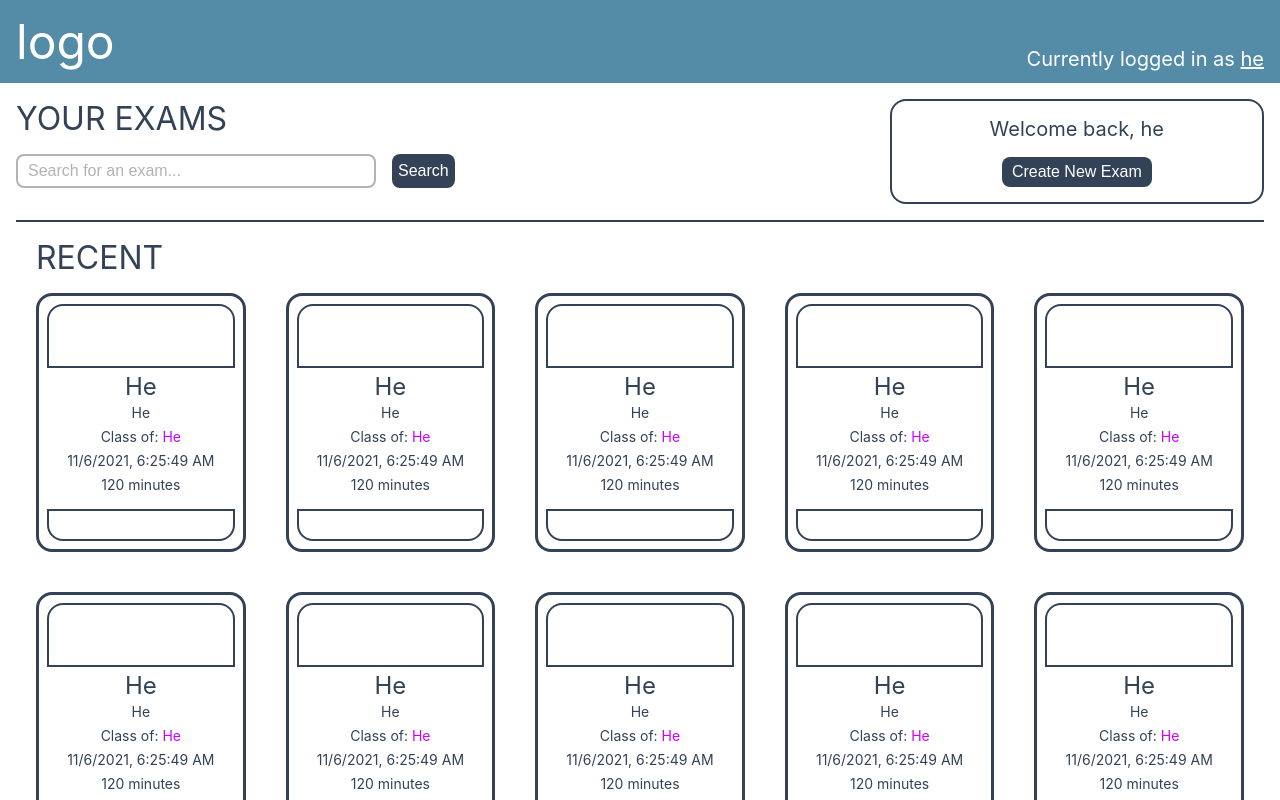
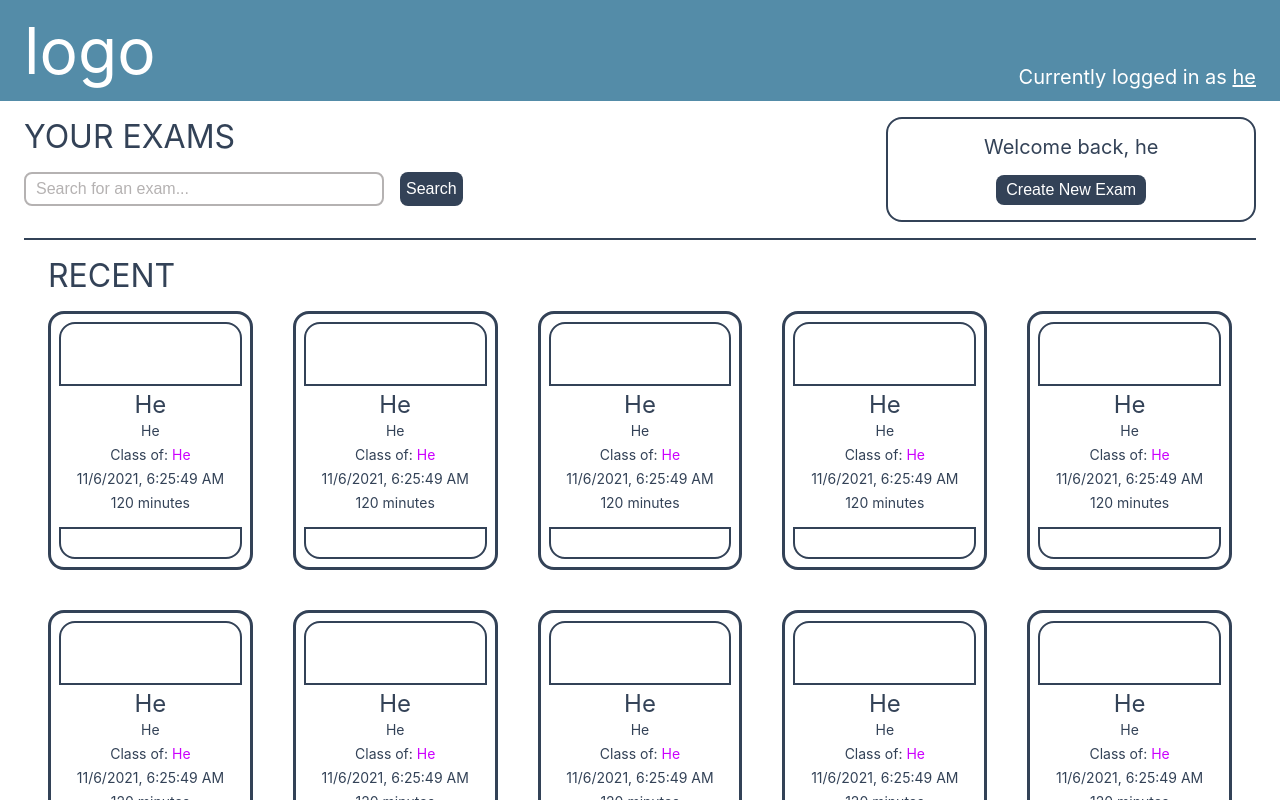
Before and after one commit to alitonia/multi-choice-system, a React (Create React App) app in the folder frontend/: page /dashboard in a window 1280 px wide. Shown: the top 800 px of the page. Built offline with nearby package versions, Linux system fonts and the light colour scheme.

Commit message:
complete ui for dashboard

```diff
--- a/frontend/src/components/header/Header.styles.js
+++ b/frontend/src/components/header/Header.styles.js
@@ -3,14 +3,14 @@ import styled from "styled-components";
 export const HeaderWrapper = styled.header`
     background-color: #548ca8;
     color: #ffffff;
-    padding: 12px 16px;
+    padding: 12px 24px;
 `;
 
 export const HeaderContent = styled.div`
     display: flex;
     justify-content: space-between;
     .logo {
-        font-size: 48px;
+        font-size: 64px;
     }
     .login-user {
         align-self: flex-end;
--- a/frontend/src/pages/Dashboard/MainView.styles.js
+++ b/frontend/src/pages/Dashboard/MainView.styles.js
@@ -3,7 +3,7 @@ import styled from "styled-components";
 export const MainViewWrapper = styled.div`
     display: flex;
     flex-direction: column;
-    padding: 0 16px 16px;
+    padding: 0 24px 16px;
 `;
 
 export const MainViewHeader = styled.div`
@@ -111,7 +111,7 @@ export const MainViewBody = styled.div`
     display: flex;
     flex-direction: column;
     justify-content: center;
-    padding: 0 20px;
+    padding: 0 24px;
 
     & > * {
         margin-bottom: 16px;
@@ -128,6 +128,7 @@ export const ExamListWrapper = styled.div`
 
 export const ExamList = styled.div`
     display: grid;
-    gap: 40px;
+    row-gap: 40px;
+    column-gap: 40px;
     grid-template-columns: repeat(auto-fill, minmax(180px, 1fr));
 `;
```
